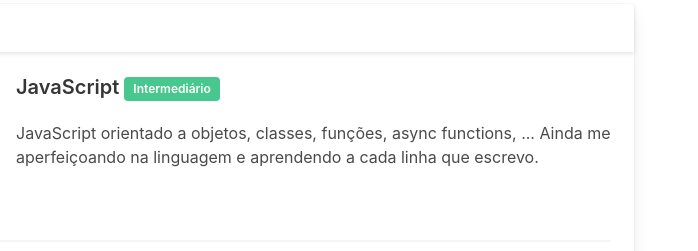
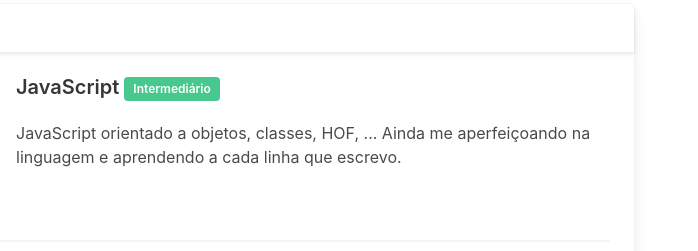
Before and after one commit to mateuslcsilva/Portfolioantigo, a plain HTML site: page index.html in a window 1280 px wide. Shown: the part 338-589 px from the top of the page, 582-1280 px from the left. Drawn offline with nearby package versions, Linux system fonts and the light colour scheme.

Commit message:
att 15/01

```diff
--- a/index.html
+++ b/index.html
@@ -111,7 +111,7 @@
                                             </div>
                                             <div class='column is-9'>
                                                 <p class='title is-5'>JavaScript <span class='tag is-success'>Intermediário</span></p>
-                                                <p>JavaScript orientado a objetos, classes, funções, async functions, ... Ainda
+                                                <p>JavaScript orientado a objetos, classes, HOF, ... Ainda
                                                     me aperfeiçoando na linguagem e aprendendo a cada linha que escrevo.
                                                 </p>
                                             </div>
```
